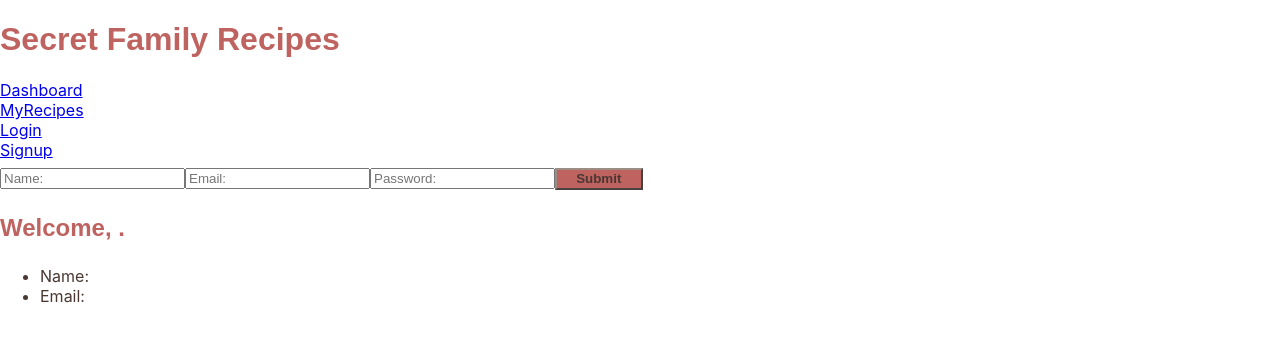
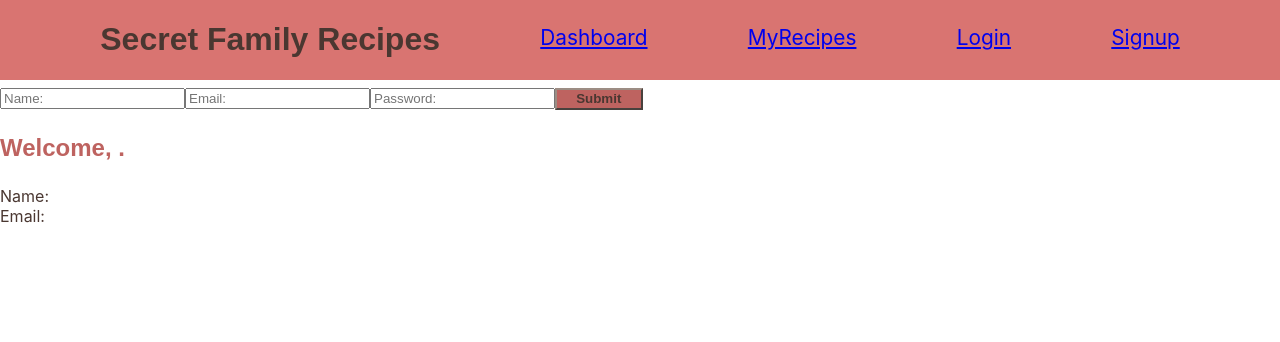
Before and after one commit to Secret-Family-Recipes-Cookbook-3/front-end, a React (Create React App) app in the folder secret-family-recipes/: page /SignUpPage in a window 1280 px wide. Shown: the top 342 px of the page. Built offline with nearby package versions, Linux system fonts and the light colour scheme; a web font is replaced by a local one.

Commit message:
Added styles and tweaks to nav

```diff
--- a/secret-family-recipes/src/App.css
+++ b/secret-family-recipes/src/App.css
@@ -9,7 +9,6 @@ h1, h2, h3, h4, h5, h6 {
   font-family: 'Glass Antiqua', Arial, Helvetica, sans-serif;
   color: #BE6360;
 }
-
 label {
   font-family: 'Glass Antiqua', Arial, Helvetica, sans-serif;
   color: #4A3731;
@@ -34,3 +33,7 @@ h2 {
 .steps {
   min-width: 30rem;
 }
+
+.Logo {
+  color: #4A3731;
+}
--- a/secret-family-recipes/src/components/Navigation.js
+++ b/secret-family-recipes/src/components/Navigation.js
@@ -1,24 +1,45 @@
 import React from 'react';
 import { Link } from 'react-router-dom';
+import styled from "styled-components";
 
+const NavBar= styled.div `
+    display: flex;
+    justify-content: space-evenly;
+    background-color: #d97471;
+`;
+
+const NavBarLink= styled.div `
+    margin-top: 25px;
+    font-size: 1.3rem;
+`;
 
 const Navigation = () => {
   return (
     <div>
       <div className="App">
-        <h1>Secret Family Recipes</h1>
+      <NavBar>
+        <h1 className="Logo">Secret Family Recipes</h1>
+        <NavBarLink>
         <div>
           <Link to="/">Dashboard</Link>
         </div>
+        </NavBarLink>
+        <NavBarLink>
         <div>
           <Link to="/MyRecipes">MyRecipes</Link>
         </div>
+        </NavBarLink>
+        <NavBarLink>
         <div>
           <Link to="/Login">Login</Link>
         </div>
+        </NavBarLink>
+        <NavBarLink>
         <div>
           <Link to="/SignUpPage">Signup</Link>
         </div>
+        </NavBarLink>
+        </NavBar>
       </div>
     </div>
   );
--- a/secret-family-recipes/src/components/SignUp.js
+++ b/secret-family-recipes/src/components/SignUp.js
@@ -45,10 +45,10 @@ const UserSignupForm = ({ values, errors, touched, status }) => {
             </div>
             <div className='Sign-form'>
                 <h3>Welcome, {users.name}.</h3>
-                { <ul key={users.id}>
-                    <li>Name: {users.name}</li>
-                    <li>Email: {users.email}</li>
-                    </ul>
+                { <dl key={users.id}>
+                    <dt>Name: {users.name}</dt>
+                    <dt>Email: {users.email}</dt>
+                    </dl>
                     }
             </div>
         </div>
```
